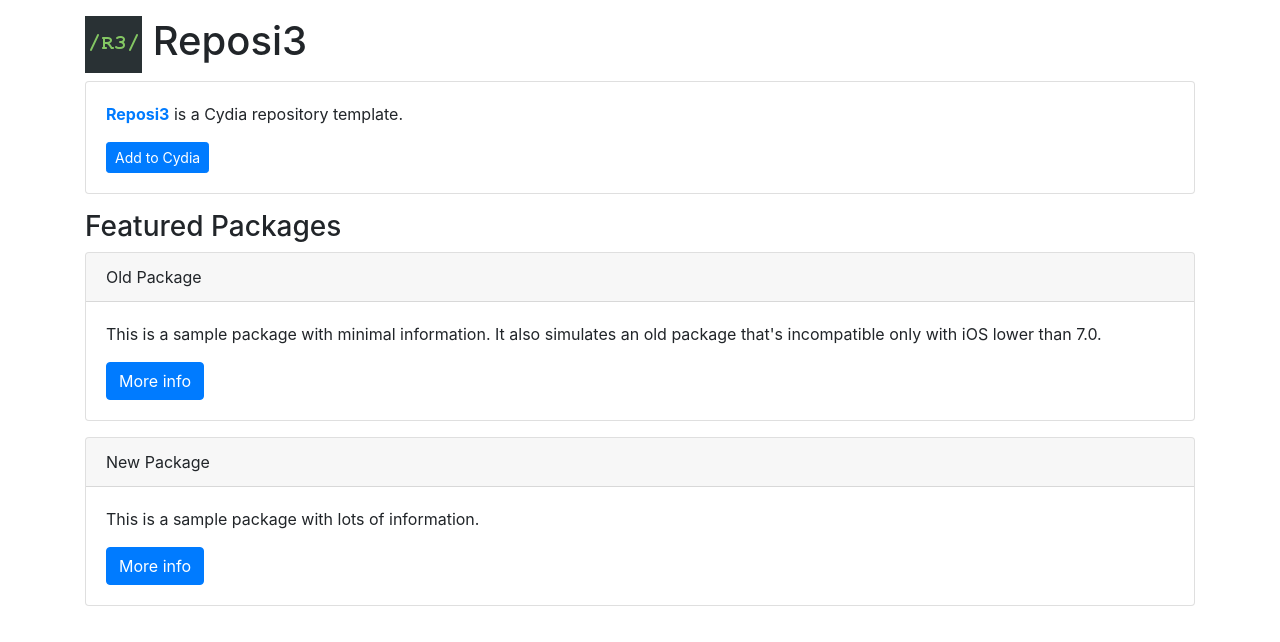
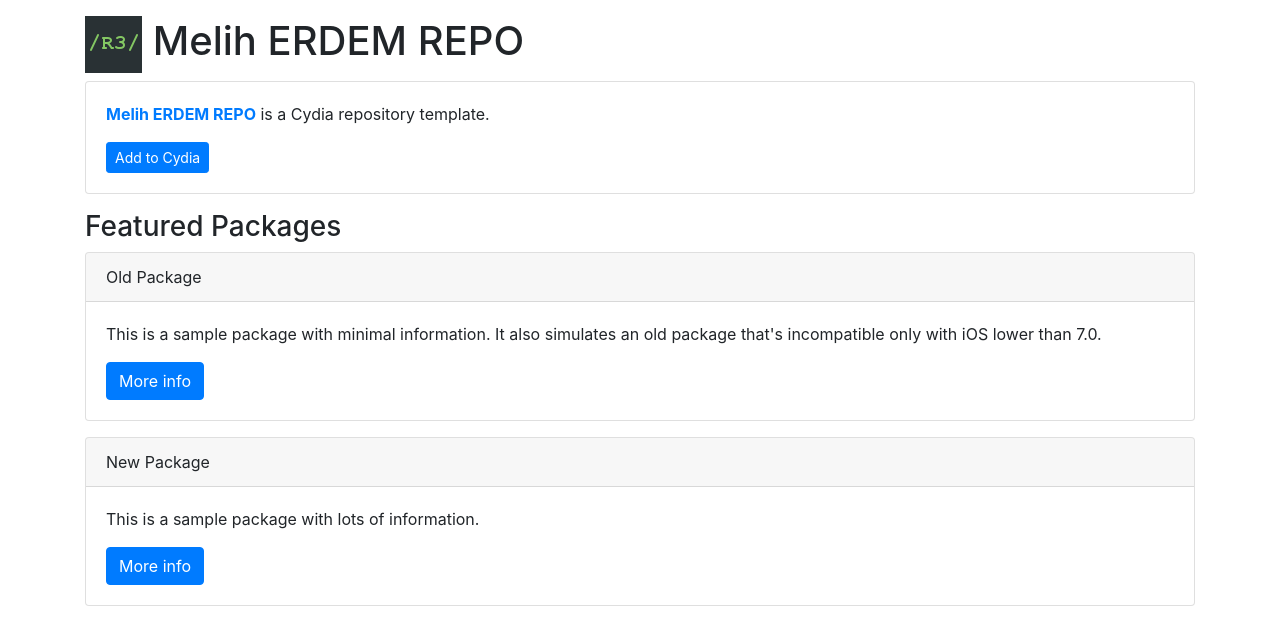
Before and after one commit to meliherddem/meliherddem, a plain HTML site: page index.html in a window 1280 px wide. Drawn offline with nearby package versions, Linux system fonts and the light colour scheme.

Commit message:
Initial Commit

```diff
--- a/index.html
+++ b/index.html
@@ -1,7 +1,7 @@
 <!DOCTYPE html>
 <html lang="en">
 <head>
-  <title>Reposi3</title>
+  <title>Melih ERDEM REPO</title>
   <meta charset="utf-8">
   <meta name="viewport" content="width=device-width, initial-scale=1">
   <link rel="stylesheet" href="https://stackpath.bootstrapcdn.com/bootstrap/4.5.0/css/bootstrap.min.css" integrity="sha384-9aIt2nRpC12Uk9gS9baDl411NQApFmC26EwAOH8WgZl5MYYxFfc+NcPb1dKGj7Sk" crossorigin="anonymous">
@@ -11,13 +11,13 @@
 <body>
 
 <div class="container">
-	<h1><img src="CydiaIcon.png"> Reposi3</h1>
+	<h1><img src="CydiaIcon.png"> Melih ERDEM REPO</h1>
 </div>
 
 <div class="container">
 	<div class="card">
 		<div class="card-body">
-			<p><span class="text-primary"><b>Reposi3</span></b> is a Cydia repository template.</p>
+			<p><span class="text-primary"><b>Melih ERDEM REPO</span></b> is a Cydia repository template.</p>
 			<a class="btn btn-sm btn-primary" href="cydia://url/https://cydia.saurik.com/api/share#?source=https://supermamon.github.io/Reposi3/">Add to Cydia</a>
 		</div>
 	</div>
```
